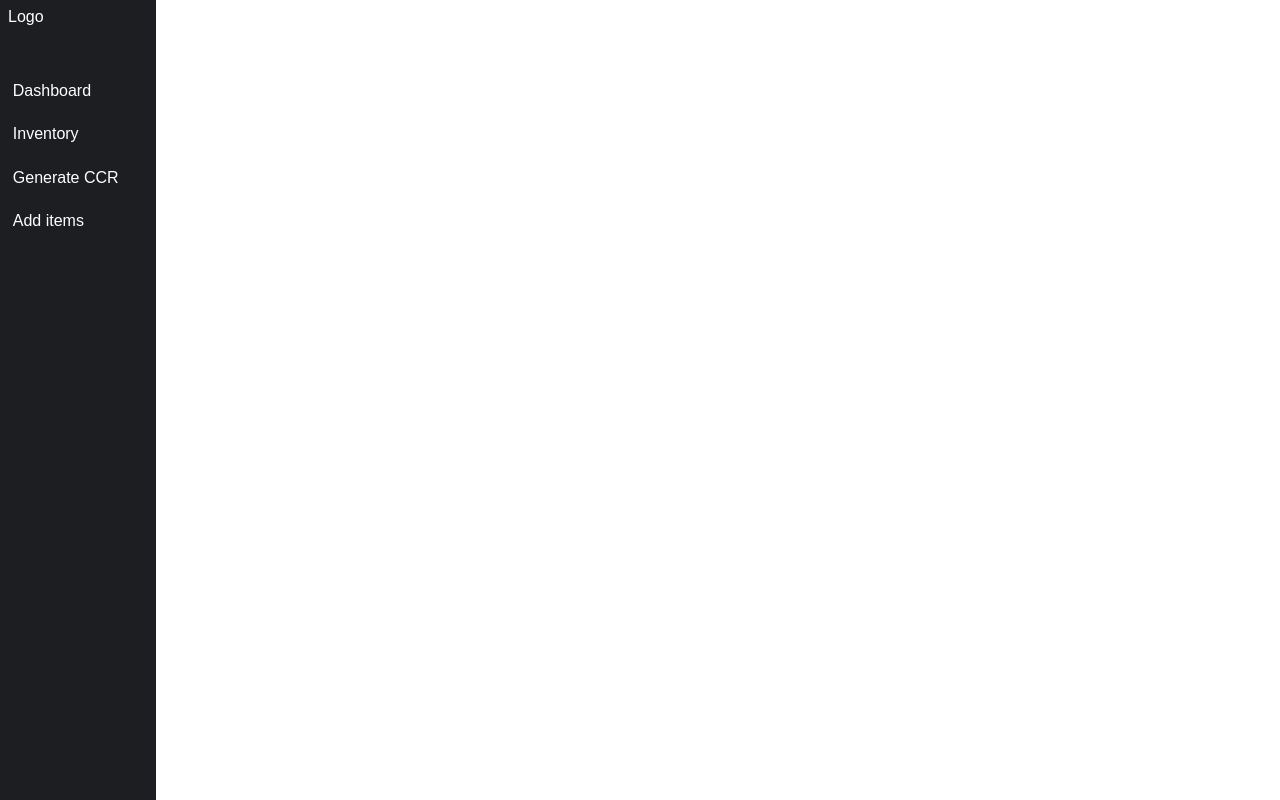
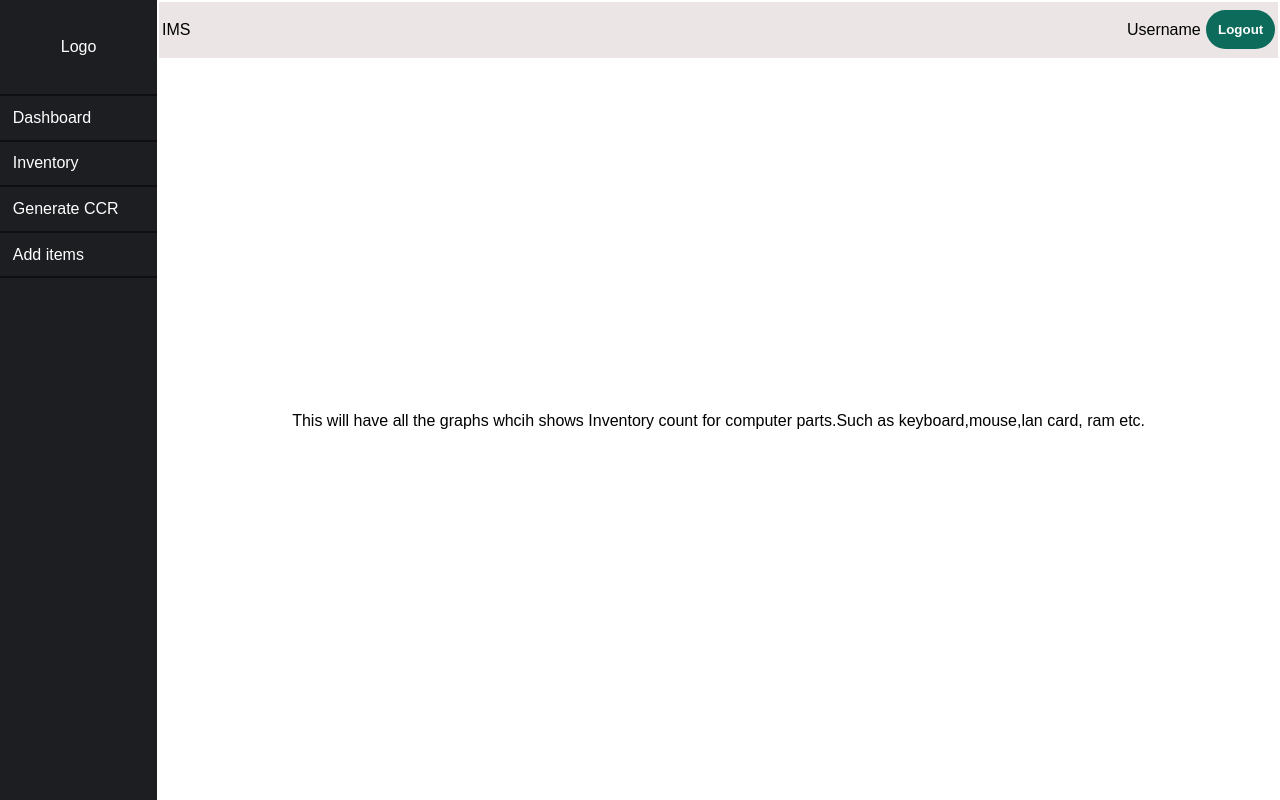
Before and after one commit to rohan030101/CCR-Generator, a website: page pages/dashboard.html in a window 1280 px wide. Drawn offline with Linux system fonts and the light colour scheme.

Commit message:
Dashboard ui is almost done.

```diff
--- a/css/main.css
+++ b/css/main.css
@@ -4,7 +4,6 @@
   font-family: "Poppins", sans-serif;
   font-weight: 500;
   box-sizing: border-box;
-  color: white;
 }
 
 body {
@@ -90,12 +89,16 @@ input[type="submit"]:hover {
   height: 100vh;
   /* border: 2px solid white; */
   /* padding: 1em; */
+  color: white;
 }
 .rightheading {
   /* border: 2px solid blue; */
+  display: flex;
+  justify-content: center;
+  align-items: center;
   padding: 0.1em;
-  margin: 0.4em;
-  height: 7vh;
+  height: 12vh;
+  border-bottom: 2px solid #0f0f13;
 }
 .rightpane {
   /* border: 2px solid yellow */
@@ -117,26 +120,51 @@ input[type="submit"]:hover {
   /* color: black; */
   padding: 0.8em;
   align-items: center;
+  border-bottom: 2px solid #0f0f13;
+  transition: 0.2s ease-in-out;
   /* background-color: white; */
+}
+.menuitems:hover {
+  background-color: #666b7e;
 }
 .leftpane {
   width: 100%;
+  height: 100%;
   /* border: 2px solid red; */
   display: flex;
   flex-direction: column;
-  justify-content: space-evenly;
-  margin: 0.4em;
-  padding: 0.2em;
+  /* justify-content: ; */
+  color: black;
+  /* margin: 0.4em; */
+  /* padding: 0.2em; */
 }
 .bar {
   /* width: 100%; */
   display: flex;
-  justify-content: center;
+  justify-content: space-between;
   align-items: center;
-  height: 7%;
+  height: 7vh;
   margin: 0.1em;
   padding: 0.2em;
+  background-color: rgb(235, 229, 229);
   /* border: 2px solid rgb(16, 255, 203); */
+}
+.rightbar {
+  width: 12vw;
+  display: flex;
+  justify-content: space-between;
+  align-items: center;
+}
+.logout {
+  padding: 0.9em;
+  border-radius: 2em;
+  border: none;
+  background-color: #0d6b5b;
+  color: white;
+  font-weight: 600;
+}
+.logout:hover {
+  background-color: rgb(29, 155, 128);
 }
 .mainpane {
   display: flex;
--- a/pages/dashboard.html
+++ b/pages/dashboard.html
@@ -24,10 +24,15 @@
       </div>
       <div class="leftpane">
         <div class="bar">
-          <span>
+          <!-- <span>
             This will have logout button, seachbar ,login username and and logo
           </span>
-          <!-- this  will have logout button, seachbar ,login username and and logo -->
+          this  will have logout button, seachbar ,login username and and logo -->
+          <span class="sftName"> IMS </span>
+            <div class="rightbar">
+              <span class="userName"></span>Username</span>
+              <input class="logout" type="button" value="Logout" />
+            </div>
         </div>
         <div class="mainpane">
           <span>
```
